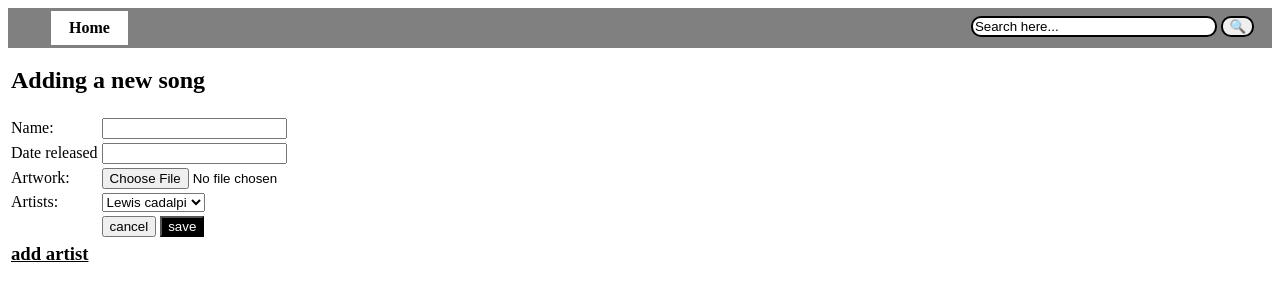
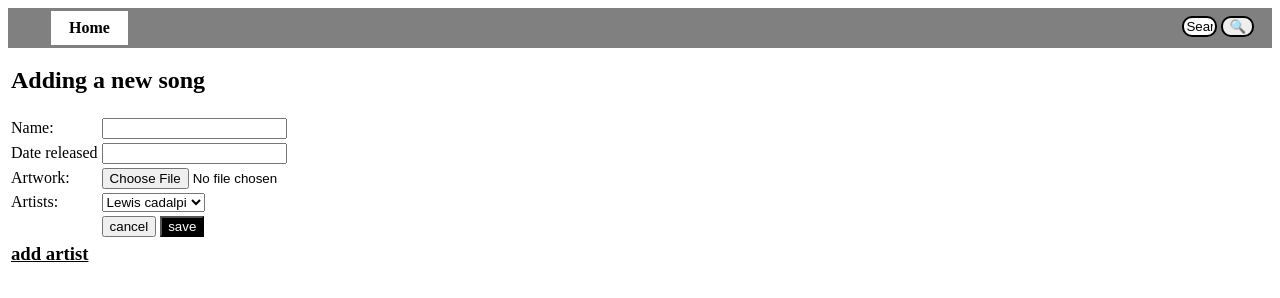
Before and after one commit to RaviChourasiya/project, a plain HTML site: page third.html in a window 1280 px wide. Drawn offline with Linux system fonts and the light colour scheme.

Commit message:
Update third.html

```diff
--- a/third.html
+++ b/third.html
@@ -1,7 +1,7 @@
 <html>
 <head>
 <style>
-.navigation {
+              .navigation {
 
 			background-color:grey;
 
@@ -38,7 +38,7 @@
 
 		.search{
 			border-color: black;
-			width: 35ex;
+			width: 35px;
 
 			border-style: solid;
 			border-radius: 10px;
```
